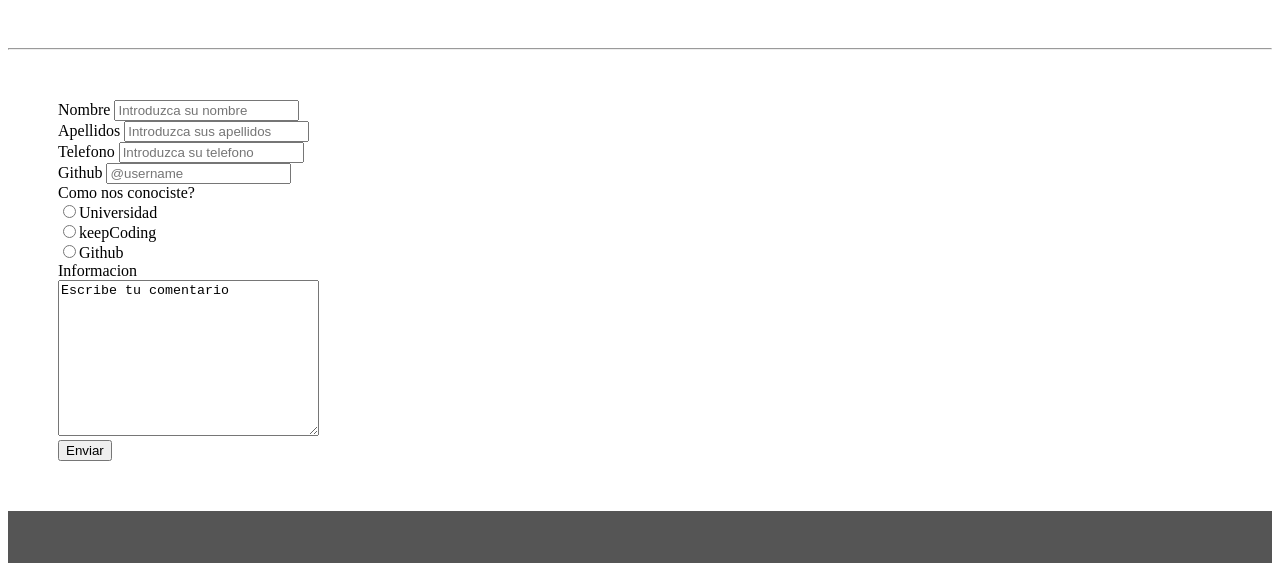
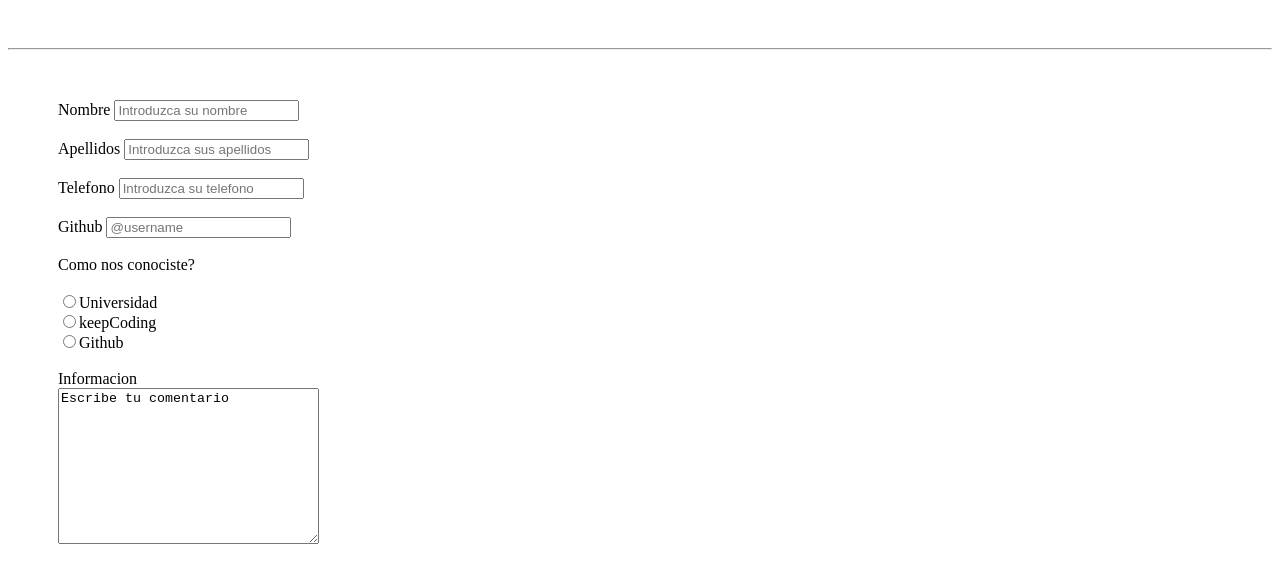
Before and after one commit to Rosario-Silva/portfolio2, a plain HTML site: page index.html in a window 1280 px wide. Shown: the part 898-1461 px from the top of the page. Drawn offline with Linux system fonts and the light colour scheme.

Commit message:
crearespacios

```diff
--- a/index.html
+++ b/index.html
@@ -69,39 +69,35 @@
 					<label for="Name">Nombre</label>
 					<input type="text" placeholder="Introduzca su nombre" />
 				</div>
-			</form>
-			<form action="">
+				<br />
+
 				<div>
 					<label for="lastname">Apellidos</label>
 					<input type="text" placeholder="Introduzca sus apellidos" />
 				</div>
-			</form>
-			<form action="">
+				<br />
 				<div>
 					<label for="phone">Telefono</label>
 					<input type="text" placeholder="Introduzca su telefono" />
 				</div>
-			</form>
-			<form action="">
+				<br />
 				<div>
 					<label for="github">Github</label>
 					<input type="text" placeholder="@username" required pattern="@" />
 				</div>
-			</form>
-			<form action="">
+				<br />
 				<div>
-					<label for="info">Como nos conociste?</label><br />
+					<label for="info">Como nos conociste?</label><br /><br />
 					<input type="radio" /><label for="Op1">Universidad</label><br />
 					<input type="radio" /><label for="Op2">keepCoding</label><br />
 					<input type="radio" /><label for="Op3">Github</label>
 				</div>
-			</form>
-			<form action="">
+				<br />
 				<div>
 					<label for="informacion">Informacion</label>
 					<br /><textarea name="Informacion" id="" cols="30" rows="10">
 Escribe tu comentario</textarea
-					><br />
+					><br /><br />
 					<input type="submit" value="Enviar" class="send" />
 				</div>
 			</form>
```
